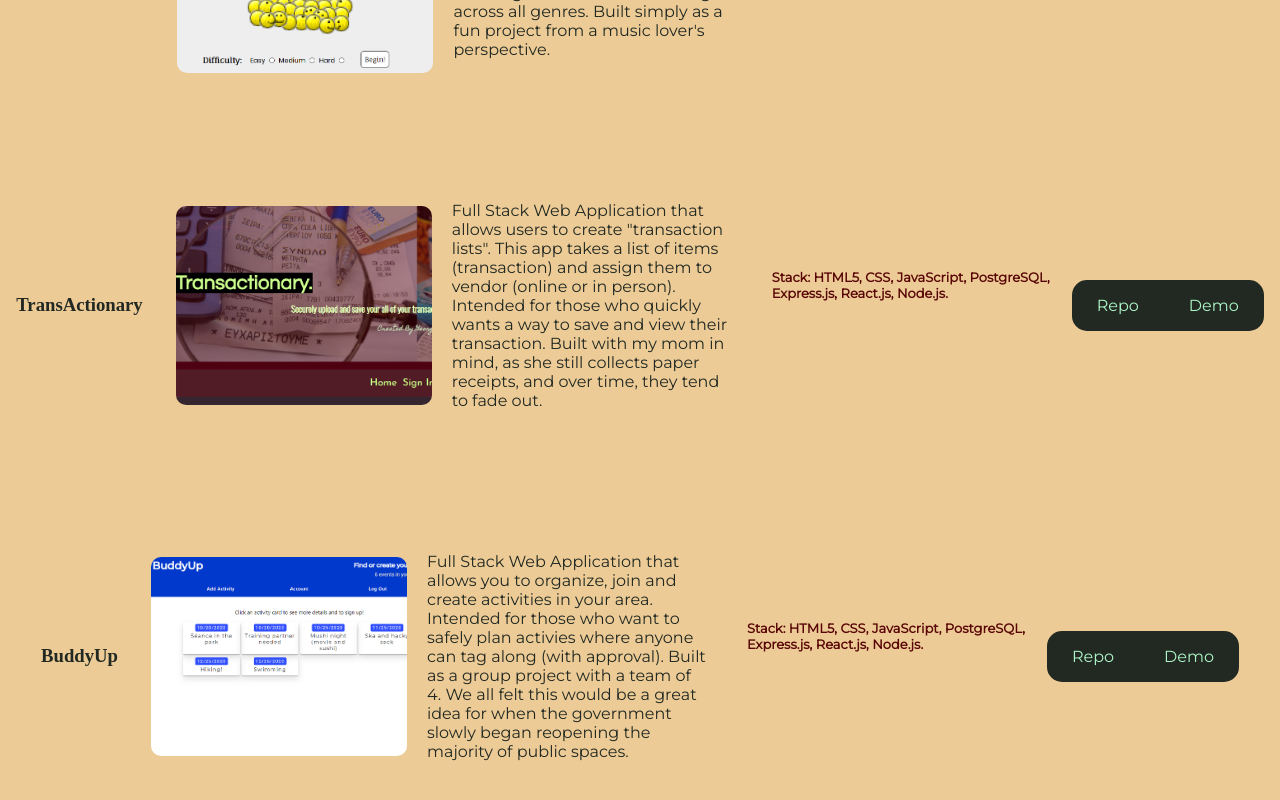
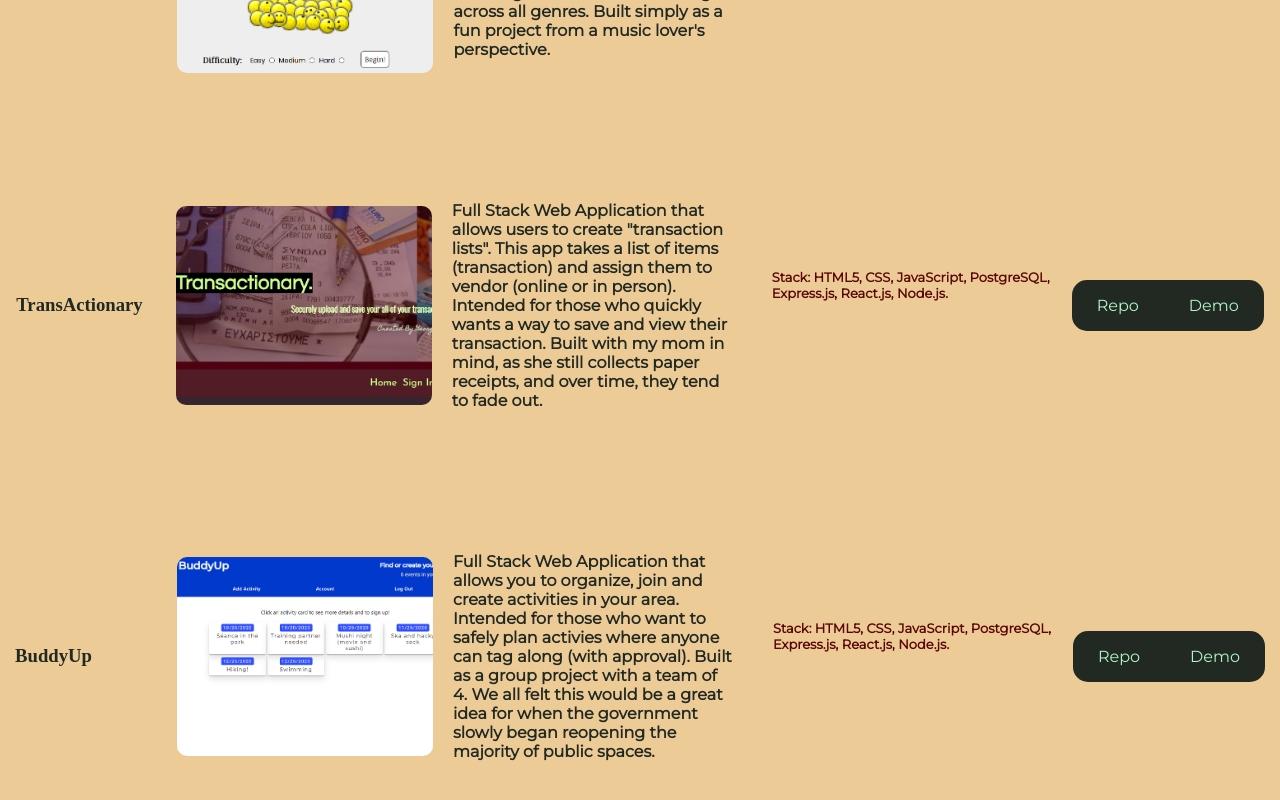
Before and after one commit to GeorgeTheDevelopr/georgethedevelopr-porfolio, a React (Create React App) app: page /projects in a window 1280 px wide. Shown: the part 534-1334 px from the top of the page. Built offline with nearby package versions, Linux system fonts and the light colour scheme; a web font is replaced by a local one.

Commit message:
small UI changes

```diff
--- a/src/App.css
+++ b/src/App.css
@@ -49,6 +49,10 @@ left: 0;
 .p-break {
   padding: .6rem;
   display: block;
+}
+
+.project_desc, .tech_stack {
+  font-weight: bold;
 }
 
 label {
@@ -924,6 +928,10 @@ input[type="submit"] {
     margin: 0 25px;
   }
 
+  #buddyup-title {
+    padding-right: 5.3125rem;
+  }
+
   form {
     display: flex;
     flex-direction: column;
--- a/src/components/Projects/Projects.js
+++ b/src/components/Projects/Projects.js
@@ -33,7 +33,7 @@ export default class Projects extends React.Component{
           </div>
 
           <div className='project project_3'>
-            <h3 className='project_title'>BuddyUp</h3>
+            <h3 className='project_title' id='buddyup-title' >BuddyUp</h3>
             <img src={buddyup} className="p2_img" alt="BuddyUp Screenshot"></img>
             <p className='project_desc'>Full Stack Web Application that allows you to organize, join and create activities in your area. Intended for those who want to safely plan activies where anyone can tag along (with approval). Built as a group project with a team of 4. We all felt this would be a great idea for when the government slowly began reopening the majority of public spaces.</p>
             <p className='tech_stack'>Stack: HTML5, CSS, JavaScript, PostgreSQL, Express.js, React.js, Node.js.</p>
```
